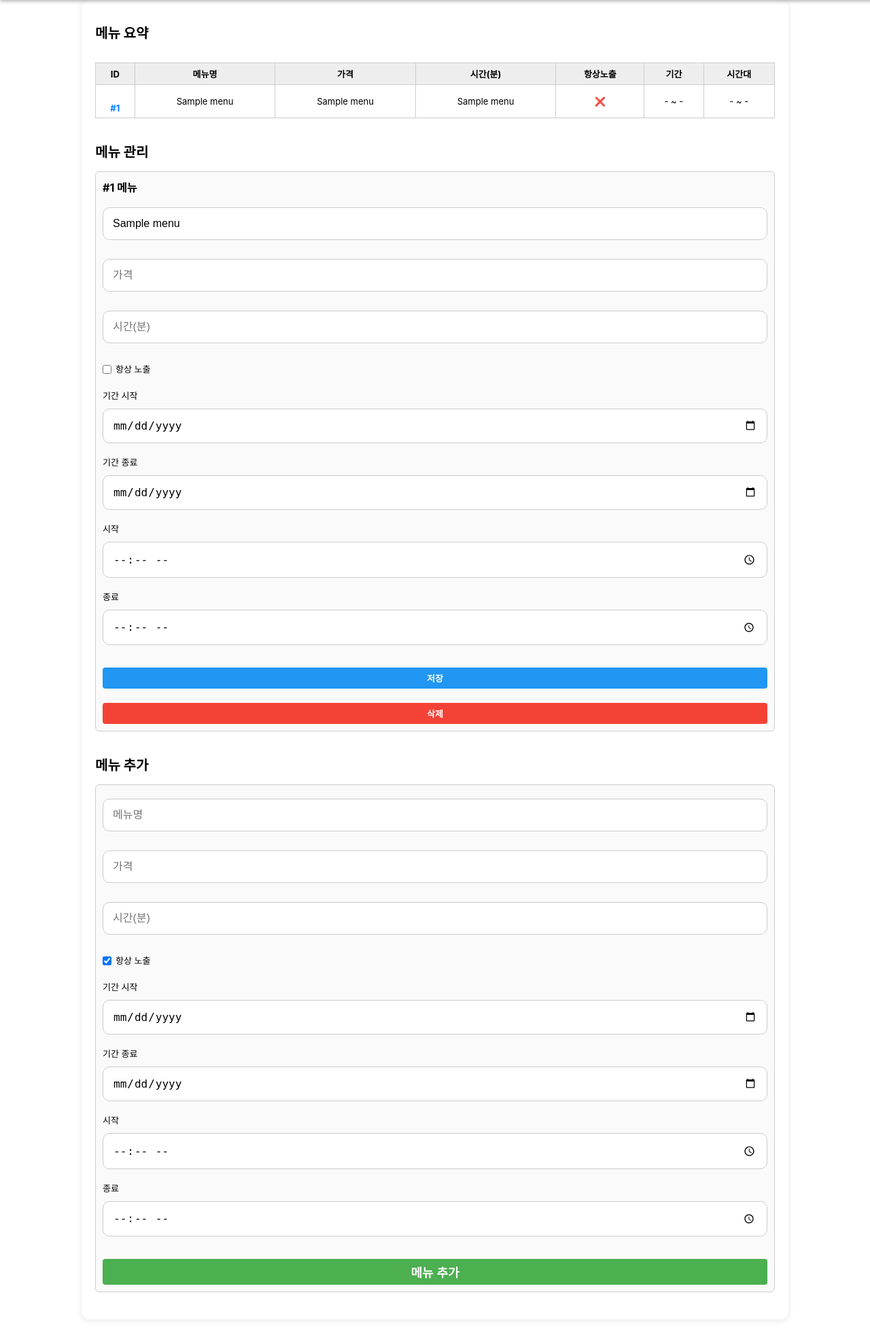
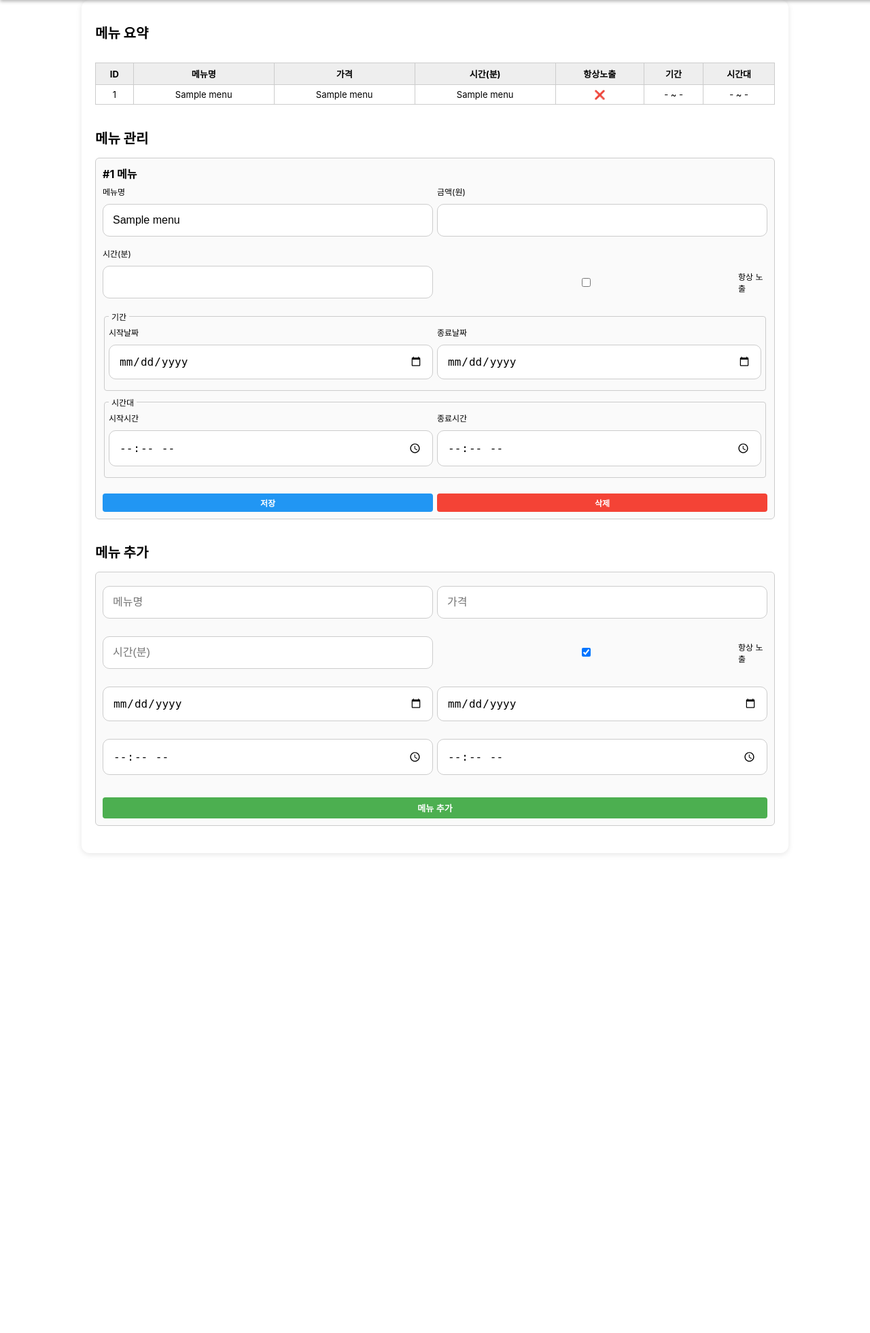
Before and after one commit to deokey24/u-ra_server, a FastAPI app: template templates/manage_menus.html in a window 1280 px wide. Shown: the part 60-2021 px from the top of the page at 68% size. After the commit the page ends 1317 px from the top, so only its background shows below. Run offline with FastAPI, Linux system fonts and the light colour scheme; the template is opened without the code that fills it: most values are stand-ins (such as "Sample title", 1, 10 or a date in 2020).

Commit message:
메뉴페이지 카드로 배열

```diff
--- a/templates/manage_menus.html
+++ b/templates/manage_menus.html
@@ -1,18 +1,21 @@
 {% extends "base.html" %}
 {% block content %}
 <style>
-  .card {border:1px solid #ccc; border-radius:6px; padding:10px; background:#fafafa}
+  .card {
+    border:1px solid #ccc;
+    border-radius:6px;
+    padding:10px;
+    background:#fafafa;
+    display:flex;
+    flex-direction:column;
+    justify-content:space-between;
+  }
   .stack {display:flex; flex-direction:column; gap:8px}
-  .inline-check {display:inline-flex; align-items:center; gap:6px}
-  input[type="text"], input[type="number"], input[type="time"], input[type="date"] {width:100%}
-  label {font-size:13px}
-
   .menu-grid {
     display: grid;
-    grid-template-columns: repeat(auto-fit, minmax(320px, 1fr));
+    grid-template-columns: repeat(auto-fit, minmax(280px, 1fr));
     gap: 12px;
   }
-
   table.menus {width:100%; border-collapse:collapse; font-size:13px; margin-bottom:20px;}
   table.menus th, table.menus td {border:1px solid #ccc; padding:6px; text-align:center;}
   table.menus th {background:#eee;}
@@ -40,7 +43,7 @@
   <tbody>
     {% for m in menus %}
     <tr>
-      <td><a href="#menu_{{ m[0] }}">#{{ m[0] }}</a></td>
+      <td>{{ m[0] }}</td>
       <td class="ellipsis" title="{{ m[1] }}">{{ m[1] }}</td>
       <td>{{ m[2] }}</td>
       <td>{{ m[3] }}</td>
@@ -57,47 +60,66 @@
 <div class="menu-grid">
   {% for m in menus %}
   <div class="card" id="menu_{{ m[0] }}">
-    <div style="font-weight:bold; margin-bottom:8px;">#{{ m[0] }} 메뉴</div>
+  <form method="post" action="/menu/update" class="menu-form">
+    <input type="hidden" name="menu_id" value="{{ m[0] }}">
+    <div style="font-weight:bold; margin-bottom:6px;">#{{ m[0] }} 메뉴</div>
 
-    <!-- 수정 폼 -->
-    <form method="post" action="/menu/update" class="menu-form stack">
-      <input type="hidden" name="menu_id" value="{{ m[0] }}">
+    <!-- 기본정보 -->
+    <div style="display:grid; grid-template-columns:1fr 1fr; gap:6px; font-size:12px; margin-bottom:8px;">
+      <label>메뉴명
+        <input type="text" name="menu_name" value="{{ m[1] }}" required>
+      </label>
 
-      <input type="text"   name="menu_name" value="{{ m[1] }}" placeholder="메뉴명" required>
-      <input type="number" name="price"     value="{{ m[2] }}" placeholder="가격" required>
-      <input type="number" name="minutes"   value="{{ m[3] }}" placeholder="시간(분)" required>
+      <label>금액(원)
+        <input type="number" name="price" value="{{ m[2] }}" required>
+      </label>
 
-      <div class="inline-check">
+      <label>시간(분)
+        <input type="number" name="minutes" value="{{ m[3] }}" required>
+      </label>
+
+      <label style="display:flex; align-items:center; gap:4px; margin-top:18px;">
         <input type="hidden" name="always_visible" value="0">
-        <input id="av_{{ m[0] }}" type="checkbox" name="always_visible" value="1" {% if m[4] == 1 %}checked{% endif %}>
-        <label for="av_{{ m[0] }}" style="margin:0; line-height:1;">항상 노출</label>
+        <input type="checkbox" name="always_visible" value="1" {% if m[4] == 1 %}checked{% endif %}>
+        항상 노출
+      </label>
     </div>
 
-      <label>기간 시작
+    <!-- 기간 그룹 -->
+    <fieldset style="border:1px solid #ccc; border-radius:4px; padding:6px; margin-bottom:8px;">
+      <legend style="font-size:12px; padding:0 4px;">기간</legend>
+      <div style="display:grid; grid-template-columns:1fr 1fr; gap:6px; font-size:12px;">
+        <label>시작날짜
           <input type="date" name="start_date" value="{{ m[7] or '' }}">
         </label>
-      <label>기간 종료
+        <label>종료날짜
           <input type="date" name="end_date" value="{{ m[8] or '' }}">
         </label>
+      </div>
+    </fieldset>
 
-      <label>시작
+    <!-- 시간대 그룹 -->
+    <fieldset style="border:1px solid #ccc; border-radius:4px; padding:6px; margin-bottom:8px;">
+      <legend style="font-size:12px; padding:0 4px;">시간대</legend>
+      <div style="display:grid; grid-template-columns:1fr 1fr; gap:6px; font-size:12px;">
+        <label>시작시간
           <input type="time" name="start_time" value="{{ m[5] or '' }}">
         </label>
-      <label>종료
+        <label>종료시간
           <input type="time" name="end_time" value="{{ m[6] or '' }}">
         </label>
+      </div>
+    </fieldset>
 
-      <button type="submit" style="padding:6px; background:#2196f3; color:white; border:none; border-radius:4px; font-size:13px;">
+    <!-- 버튼 -->
+    <div style="margin-top:6px; display:flex; gap:6px;">
+      <button type="submit" style="flex:1; padding:5px; background:#2196f3; color:white; border:none; border-radius:4px; font-size:12px;">
         저장
       </button>
-    </form>
-
-    <!-- 삭제 -->
-    <form method="post" action="/menu/delete" onsubmit="return confirm('정말 삭제하시겠습니까?');" style="margin-top:6px;">
-      <input type="hidden" name="menu_id" value="{{ m[0] }}">
-      <button type="submit" style="width:100%; padding:6px; background:#f44336; color:white; border:none; border-radius:4px; font-size:13px;">
+      <button type="submit" formaction="/menu/delete" style="flex:1; padding:5px; background:#f44336; color:white; border:none; border-radius:4px; font-size:12px;" onclick="return confirm('삭제하시겠습니까?')">
         삭제
       </button>
+    </div>
   </form>
 </div>
   {% endfor %}
@@ -107,35 +129,30 @@
 <h1 style="font-size:20px; margin-bottom:15px;">메뉴 추가</h1>
 
 <div class="card" style="margin-bottom:20px;">
-  <form method="post" action="/menu/add" class="menu-form stack">
+  <form method="post" action="/menu/add" class="menu-form">
     <input type="hidden" name="store_id" value="{{ store_id }}">
+    <div style="display:grid; grid-template-columns:1fr 1fr; gap:6px; font-size:12px;">
       <input type="text"   name="menu_name" placeholder="메뉴명" required>
       <input type="number" name="price"     placeholder="가격" required>
       <input type="number" name="minutes"   placeholder="시간(분)" required>
 
-    <div class="inline-check">
+      <label style="display:flex; align-items:center; gap:4px; font-size:12px;">
         <input type="hidden" name="always_visible" value="0">
         <input id="av_new" type="checkbox" name="always_visible" value="1" checked>
-      <label for="av_new" style="margin:0; line-height:1;">항상 노출</label>
+        항상 노출
+      </label>
+
+      <input type="date" name="start_date">
+      <input type="date" name="end_date">
+      <input type="time" name="start_time">
+      <input type="time" name="end_time">
     </div>
 
-    <label>기간 시작
-      <input type="date" name="start_date">
-    </label>
-    <label>기간 종료
-      <input type="date" name="end_date">
-    </label>
-
-    <label>시작
-      <input type="time" name="start_time">
-    </label>
-    <label>종료
-      <input type="time" name="end_time">
-    </label>
-
-    <button type="submit" style="padding:6px; background:#4caf50; color:white; border:none; border-radius:4px;">
+    <div style="margin-top:8px;">
+      <button type="submit" style="width:100%; padding:6px; background:#4caf50; color:white; border:none; border-radius:4px; font-size:13px;">
         메뉴 추가
       </button>
+    </div>
   </form>
 </div>
 
```
Lines whose indentation alone changed are shown as unchanged.
